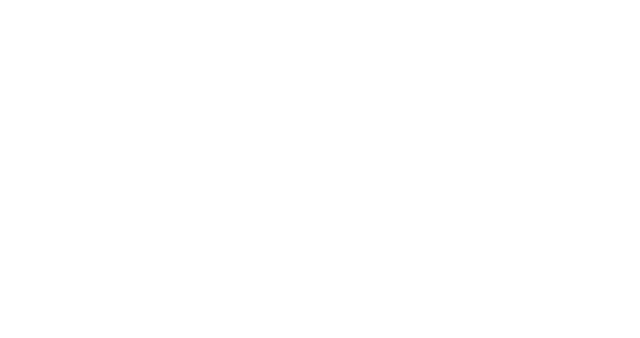
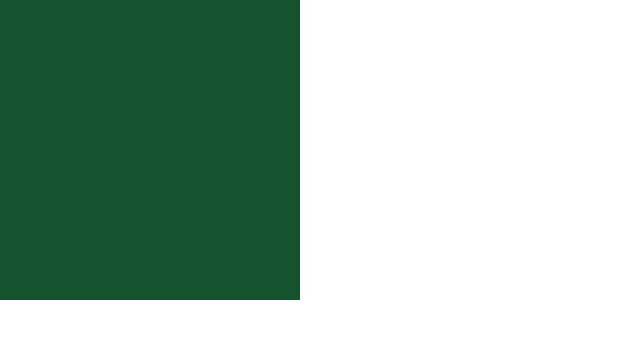
Before and after one commit to Narjezzz/test-OS, a website: page dist/index.html in a window 1280 px wide. Shown: the whole page, without its empty margins (0-640 px from the left). Drawn offline with Linux system fonts and the light colour scheme.

Commit message:
\
12312321

```diff
--- a/dist/index.html
+++ b/dist/index.html
@@ -6,17 +6,19 @@
     <title>OS</title>
     <link rel="stylesheet" href="output.css">
 </head>
-<body class="wrapper h-screen w-auto">
-    <menu class="grid grid-cols-8 grid-rows-4">
-        <a href="#" class="icons bg-green-900"><img src="" alt=""></a>
-        <a href="#" class="icons bg-blue-900"><img src="" alt=""></a>
-        <a href="#" class="icons bg-yellow-900"><img src="" alt=""></a>
-        <a href="#" class="icons bg-red-900"><img src="" alt=""></a>
+<body class="h-screen">
+    <div class="wrapper max-h-screen max-w-auto">
+        <menu class="grid grid-cols-8 grid-rows-4 h-full w-full">
+            <a href="#" class="w-[300px] h-[300px] block bg-green-900"><img src="" alt=""></a>
+            <!-- <a href="#" class="icons bg-blue-900 h-50px w-50px"><img src="../pics/eliott-sontot-heatherbyeliottsontot3fbar.jpg" alt=""></a>
+            <a href="#" class="icons bg-yellow-900 h-50px w-50px"><img src="../pics/eliott-sontot-heatherbyeliottsontot3fbar.jpg" alt=""></a>
+            <a href="#" class="icons bg-red-900 h-50px w-50px"><img src="../pics/eliott-sontot-heatherbyeliottsontot3fbar.jpg" alt=""></a> -->
         </menu>
         <section class="taskbar flex">
             <div class="taskbar-left"></div>
             <div class="taskbar-content"></div>
             <div class="taskbar-right"></div>
         </section>
+    </div>
 </body>
 </html>
--- a/package.json
+++ b/package.json
@@ -1,4 +1,7 @@
 {
+  "scripts":{
+    "dev":"tailwindcss -i ./src/input.css -o ./dist/output.css --watch"
+  },
   "devDependencies": {
     "tailwindcss": "^3.4.1"
   }
```
Also changed, not shown: dist/output.css, pics/eliott-sontot-heatherbyeliottsontot3fbar.jpg (added). Lines whose indentation alone changed are shown as unchanged.
